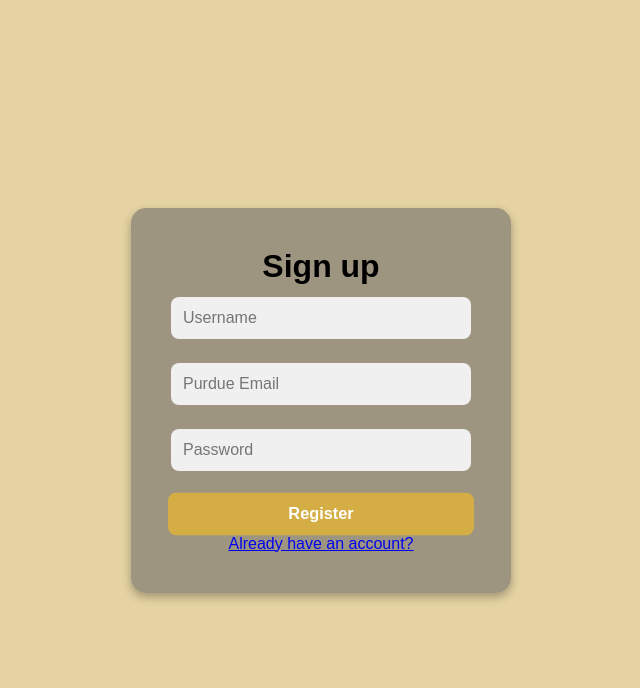
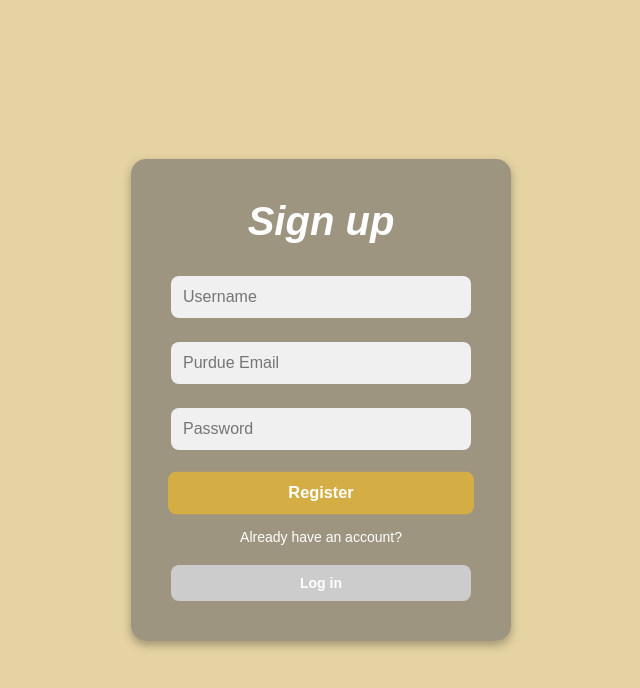
Before and after one commit to MatGalej/BoilerMate, a React (Create React App) app in the folder boiler-mate/: page /signup in a window 1280 px wide. Shown: the top 688 px of the page, without its empty margins (319-959 px from the left). Built offline with nearby package versions, Linux system fonts and the light colour scheme.

Commit message:
more css

```diff
--- a/boiler-mate/src/css/Login.css
+++ b/boiler-mate/src/css/Login.css
@@ -43,7 +43,6 @@ html {
     left: 0;
     width: 100vw;
     height: 100vh;
-    background-color: rgba(140, 134, 121, 0.3); /* Lighter Gray with opacity */
     display: flex;
     justify-content: center;
     align-items: center;
@@ -141,3 +140,7 @@ button:hover {
     background-color: #aaa;
     transform: scale(1.02);
 }
+
+.signup-link {
+    color: white;
+}
--- a/boiler-mate/src/pages/SignUp.js
+++ b/boiler-mate/src/pages/SignUp.js
@@ -54,7 +54,7 @@ function SignUp() {
     <div className="background">
       <div className="login-panel-background">
         <div className="login-container">
-          <h1>Sign up</h1>
+          <h2>Sign up</h2>
           <form onSubmit={handleSignUp}>
             <input
               className="input"
@@ -83,9 +83,7 @@ function SignUp() {
             <button type="submit">Register</button>
           </form>
           <p>{message}</p>
-          <p>
-            <a href="/login">Already have an account?</a>
-          </p>
+          <p className="signup-link">Already have an account? <button type="button" onClick={() => navigate("/login")} className="back-button">Log in</button></p>
         </div>
       </div>
     </div>
```
